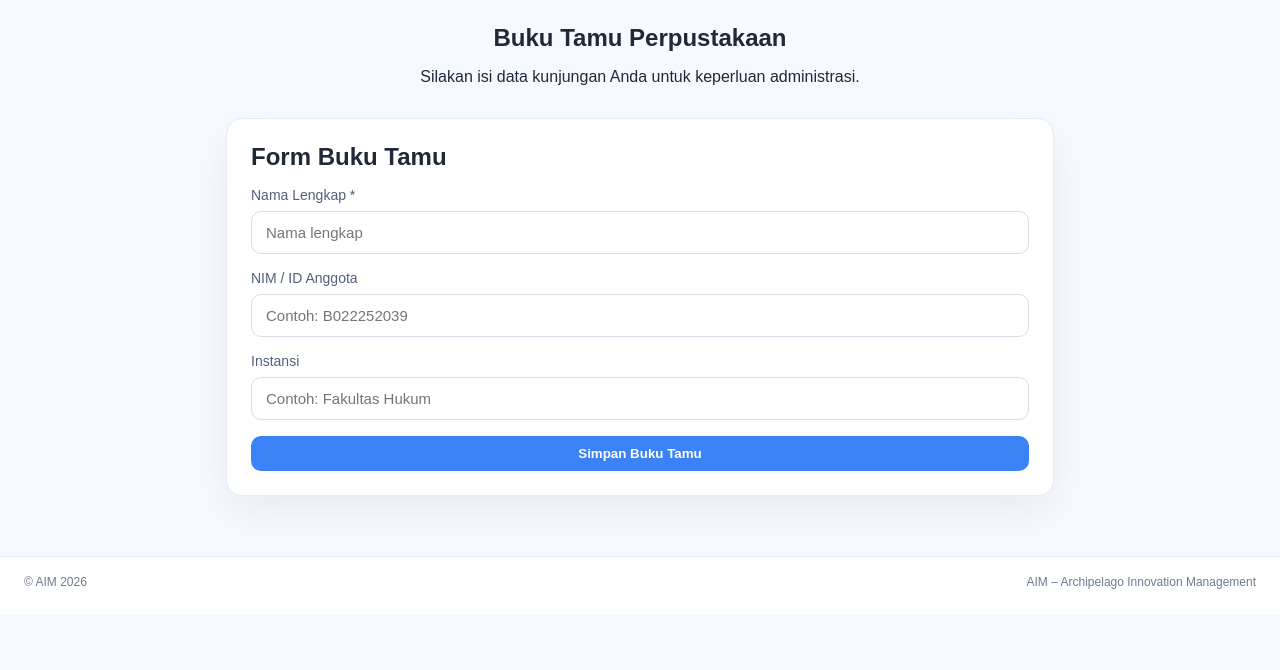
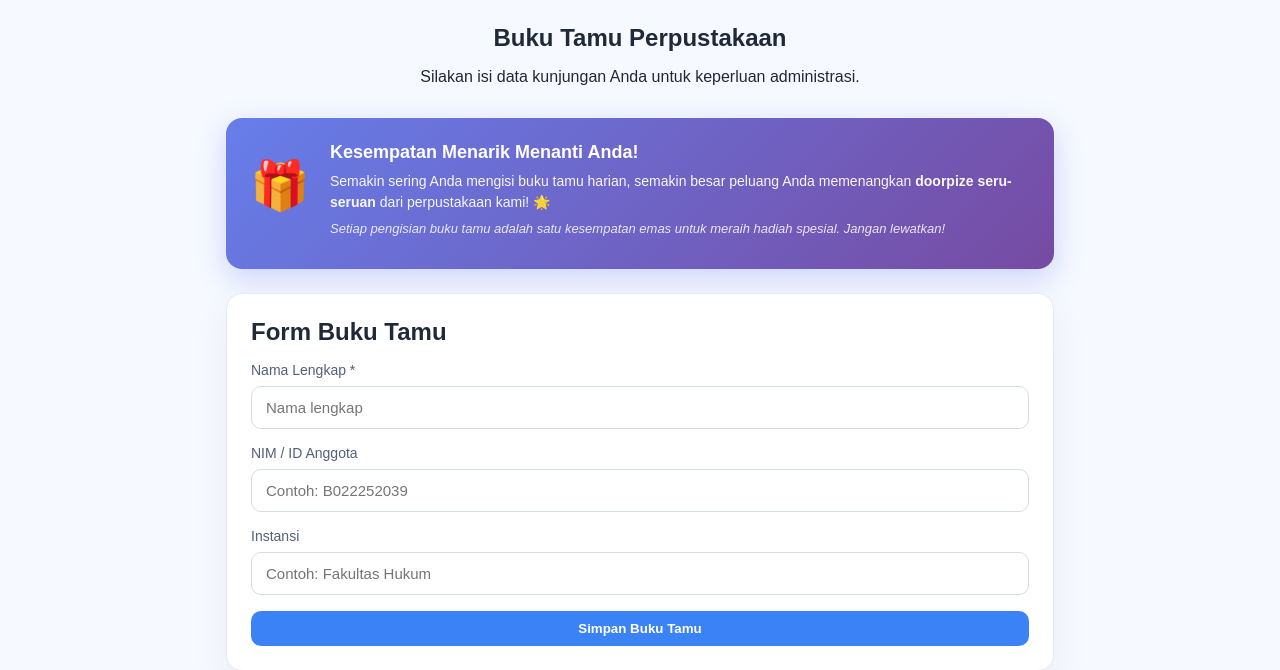
Before and after one commit to takdim/aim-lis, a Flask app: page /buku-tamu in a window 1280 px wide. Shown: the part 64-734 px from the top of the page. Before the commit the page ends 653 px from the top, so only its background shows below. Run offline with Flask 3, Linux system fonts and the light colour scheme; parts of the project's set-up code (start-up, migrations or seed data) failed here and were passed over.

Commit message:
add announcement on buku-tamu

```diff
--- a/app/static/css/opac.css
+++ b/app/static/css/opac.css
@@ -283,6 +283,68 @@ body {
 
 .foot { color: var(--muted); margin-top: 12px; }
 
+.promo-banner {
+  background: linear-gradient(135deg, #667eea 0%, #764ba2 100%);
+  border-radius: 16px;
+  padding: 24px;
+  margin-bottom: 24px;
+  box-shadow: 0 10px 30px rgba(102, 126, 234, 0.3);
+  animation: slideIn 0.6s ease-out;
+}
+
+.promo-content {
+  display: flex;
+  align-items: center;
+  gap: 20px;
+  color: #fff;
+}
+
+.promo-icon {
+  font-size: 48px;
+  min-width: 60px;
+  text-align: center;
+  animation: bounce 2s infinite;
+}
+
+.promo-text h3 {
+  margin: 0 0 8px;
+  font-size: 18px;
+  font-weight: 700;
+}
+
+.promo-text p {
+  margin: 6px 0;
+  font-size: 14px;
+  opacity: 0.95;
+  line-height: 1.5;
+}
+
+.promo-detail {
+  font-size: 13px !important;
+  opacity: 0.85 !important;
+  font-style: italic;
+}
+
+@keyframes slideIn {
+  from {
+    opacity: 0;
+    transform: translateY(-20px);
+  }
+  to {
+    opacity: 1;
+    transform: translateY(0);
+  }
+}
+
+@keyframes bounce {
+  0%, 100% {
+    transform: translateY(0);
+  }
+  50% {
+    transform: translateY(-8px);
+  }
+}
+
 @media (max-width: 900px) {
   .hero-search { flex-direction: column; }
   .search-input { min-width: auto; }
--- a/app/templates/guestbook_form.html
+++ b/app/templates/guestbook_form.html
@@ -21,6 +21,17 @@
       <section class="hero">
         <h1>Buku Tamu Perpustakaan</h1>
         <p>Silakan isi data kunjungan Anda untuk keperluan administrasi.</p>
+      </section>
+
+      <section class="promo-banner">
+        <div class="promo-content">
+          <div class="promo-icon">🎁</div>
+          <div class="promo-text">
+            <h3>Kesempatan Menarik Menanti Anda!</h3>
+            <p>Semakin sering Anda mengisi buku tamu harian, semakin besar peluang Anda memenangkan <strong>doorpize seru-seruan</strong> dari perpustakaan kami! 🌟</p>
+            <p class="promo-detail">Setiap pengisian buku tamu adalah satu kesempatan emas untuk meraih hadiah spesial. Jangan lewatkan!</p>
+          </div>
+        </div>
       </section>
 
       <section class="guestbook-card">
```
